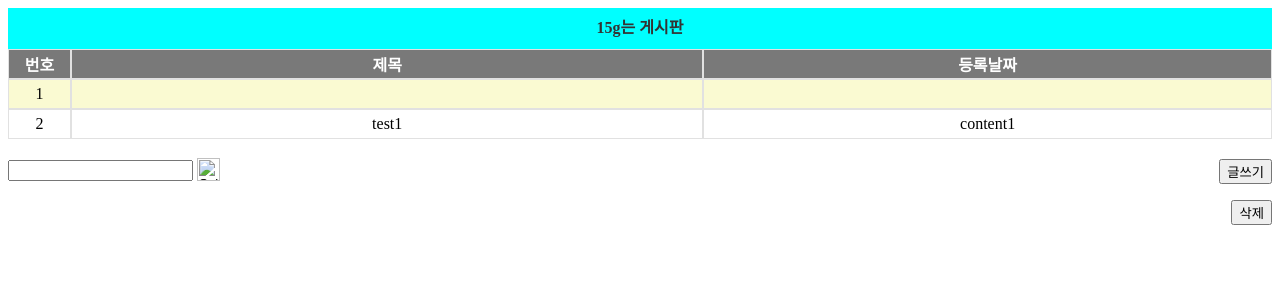
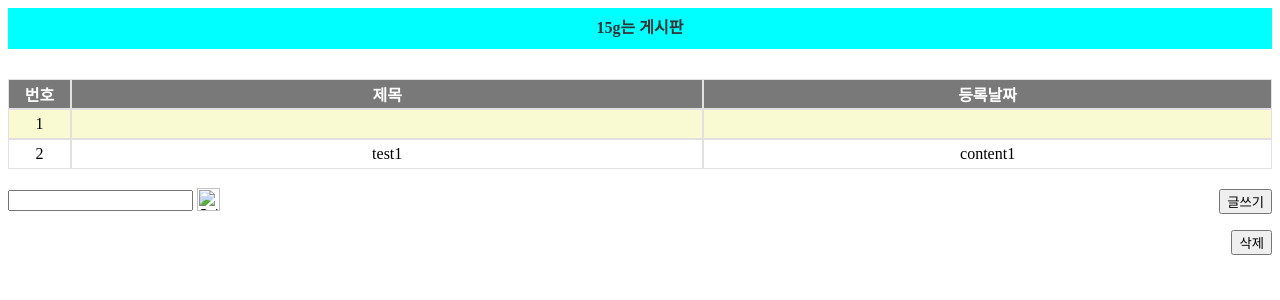
Before and after one commit to JKH47/15G_Project, a Flask app: page / in a window 1280 px wide. Shown: the top 300 px of the page. Run offline with Flask 3, Linux system fonts and the light colour scheme; data comes from the database, SQL or seed files in the repository.

Commit message:
nav bar bottom margin

```diff
--- a/templates/index.html
+++ b/templates/index.html
@@ -28,6 +28,7 @@
     }
     .cool{
         background-color: aqua;
+        margin-bottom: 30px;
     }
 </style>
 
```
